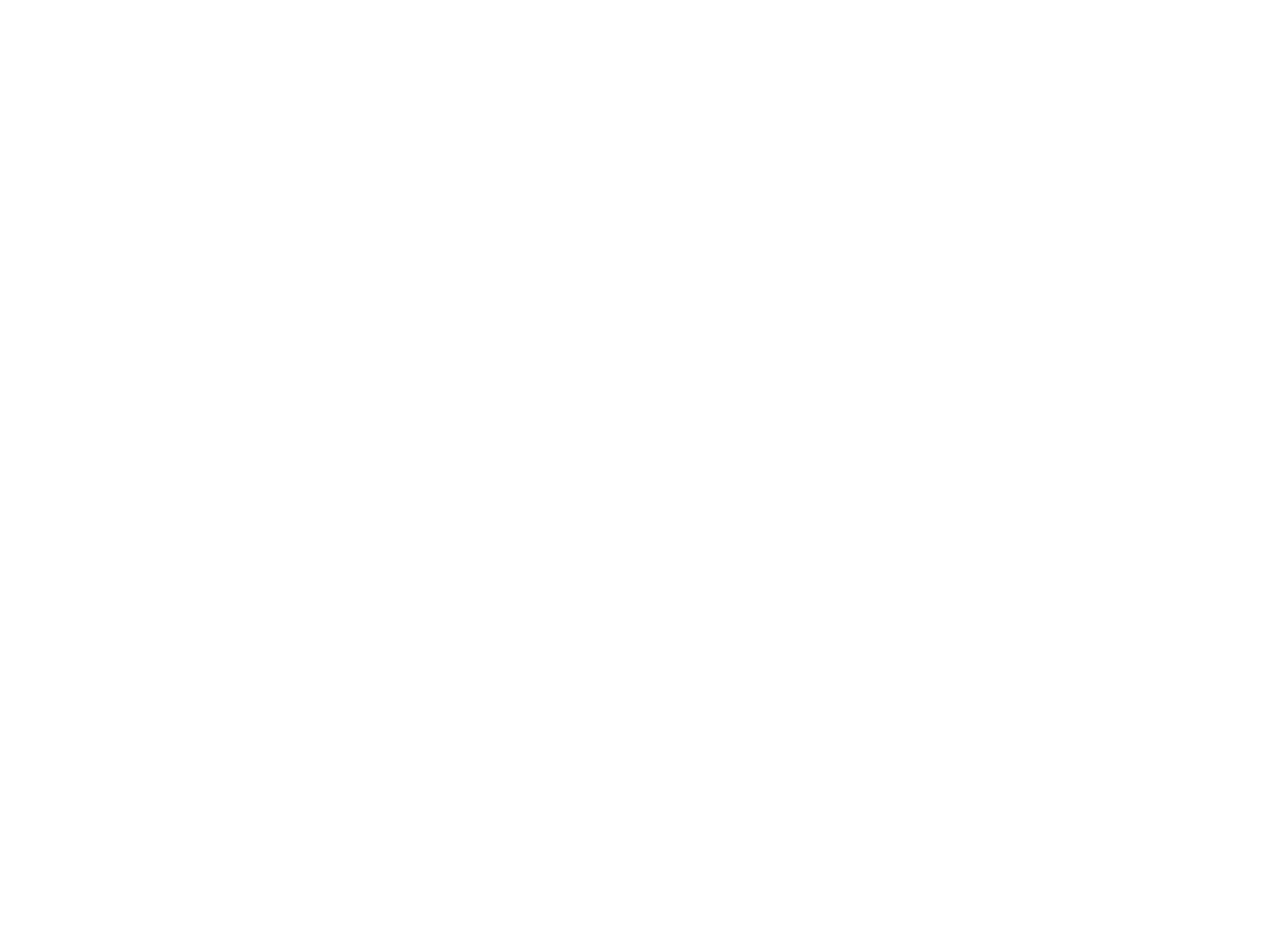
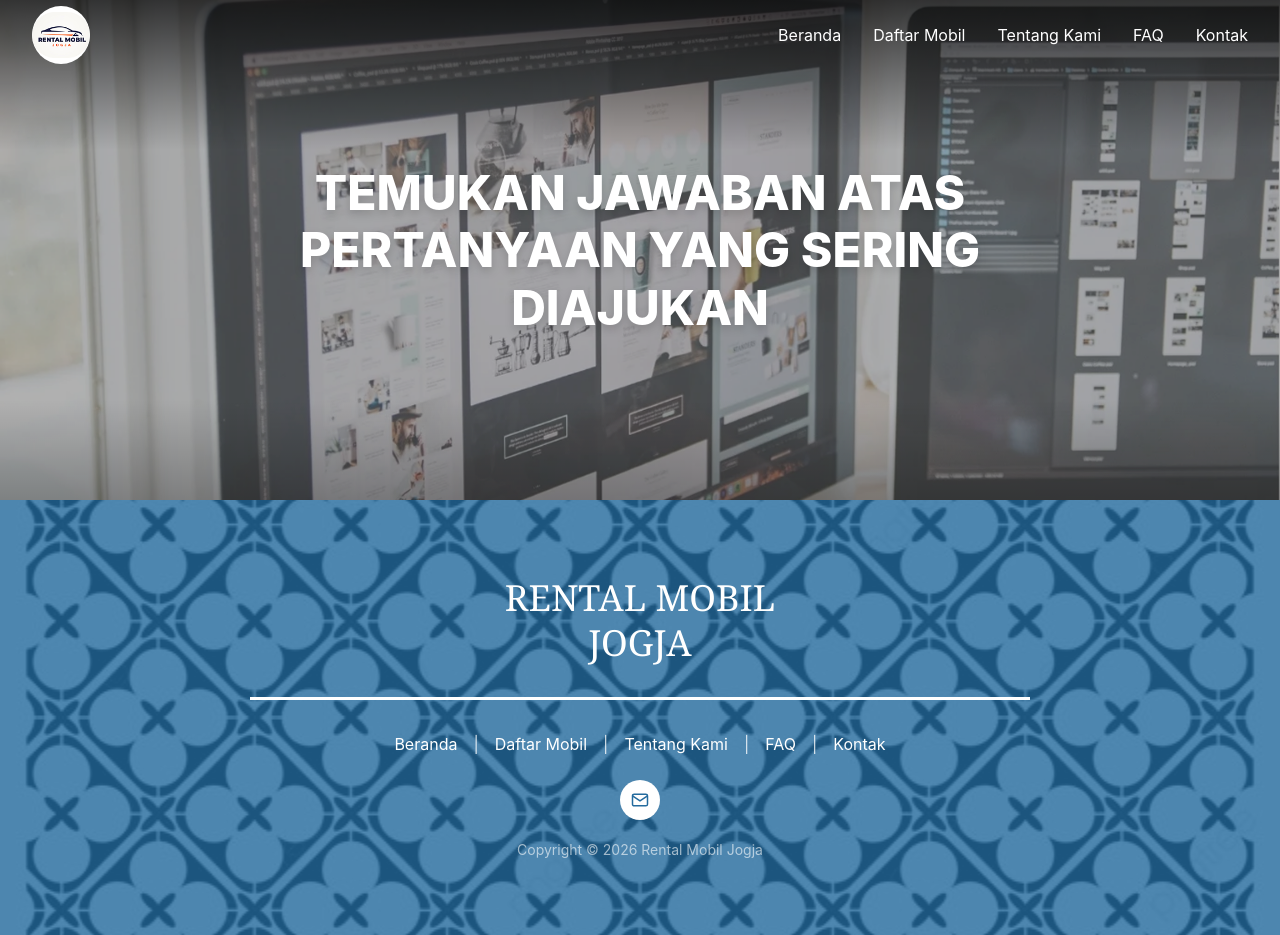
Before and after one commit to maulanaa121/Rental-Mobil-Jogja, a React (Vite) app: page /faq in a window 1280 px wide. Before the commit this address had no page. Before the commit the page ends 800 px from the top, so only its background shows below. Built offline with nearby package versions, Linux system fonts and the light colour scheme.

Commit message:
feat: add hero section

```diff
--- a/src/App.jsx
+++ b/src/App.jsx
@@ -2,6 +2,7 @@
 import DaftarMobil from "./components/Pages/DaftarMobil";
 import Beranda from "./components/Pages/Beranda";
 import TentangKami from "./components/Pages/TentangKami";
+import FAQ from "./components/Pages/FAQ";
 
 function App() {
   return (
@@ -10,6 +11,7 @@
         <Route path="/" element={<Beranda />} />
         <Route path="/daftar-mobil" element={<DaftarMobil />} />
         <Route path="/tentang-kami" element={<TentangKami />} />
+        <Route path="/faq" element={<FAQ />} />
       </Routes>
     </BrowserRouter>
   );
--- /dev/null
+++ b/src/components/FAQ/HeroFAQ.jsx
@@ -0,0 +1,94 @@
+import HeroFAQImage from "../../assets/hero-faq.png";
+
+const HeroFAQ = () => {
+    return (
+        <section
+            className="
+                relative
+                h-[380px]
+                w-full
+                overflow-hidden
+                bg-cover
+                bg-center
+
+                sm:h-[440px]
+                lg:h-[500px]
+            "
+            style={{
+                backgroundImage: `url(${HeroFAQImage})`,
+            }}
+        >
+            {/* OVERLAY */}
+            <div className="absolute inset-0 bg-black/30" />
+
+            {/* BAYANGAN HITAM BAGIAN ATAS */}
+            <div
+                className="
+                    absolute
+                    left-0
+                    right-0
+                    top-0
+                    z-[1]
+                    h-[150px]
+                    bg-gradient-to-b
+                    from-black/70
+                    via-black/35
+                    to-transparent
+                "
+            />
+
+            {/* BAYANGAN BAGIAN BAWAH */}
+            <div
+                className="
+                    absolute
+                    bottom-0
+                    left-0
+                    right-0
+                    z-[1]
+                    h-[100px]
+                    bg-gradient-to-t
+                    from-black/25
+                    to-transparent
+                "
+            />
+
+            {/* TITLE */}
+            <div
+                className="
+                    relative
+                    z-10
+                    flex
+                    h-full
+                    items-center
+                    justify-center
+                    px-6
+                    text-center
+                "
+            >
+                <h1
+                    className="
+                        max-w-[850px]
+                        text-3xl
+                        font-extrabold
+                        uppercase
+                        leading-[1.2]
+                        text-white
+                        drop-shadow-lg
+
+                        sm:text-4xl
+
+                        lg:text-5xl
+                    "
+                >
+                    Temukan Jawaban Atas
+                    <br />
+                    Pertanyaan Yang Sering
+                    <br />
+                    Diajukan
+                </h1>
+            </div>
+        </section>
+    );
+};
+
+export default HeroFAQ;
--- /dev/null
+++ b/src/components/Pages/FAQ.jsx
@@ -0,0 +1,16 @@
+import React from 'react'
+import HeroFAQ from '../FAQ/HeroFAQ'
+import Navbar from '../Partials/Navbar'
+import Footer from '../Partials/Footer'
+
+const FAQ = () => {
+  return (
+    <>
+        <Navbar/>
+        <HeroFAQ/>
+        <Footer/>
+    </>
+  )
+}
+
+export default FAQ
```
Also changed, not shown: src/assets/hero-faq.png (added).
